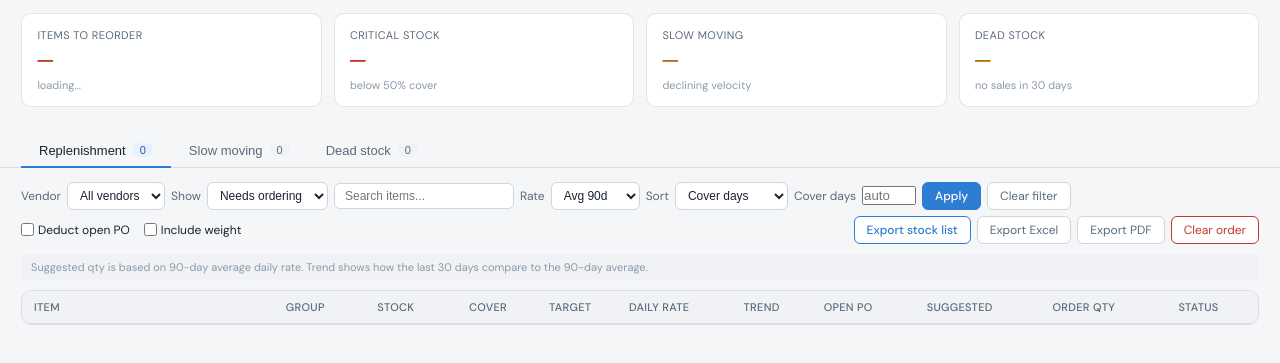
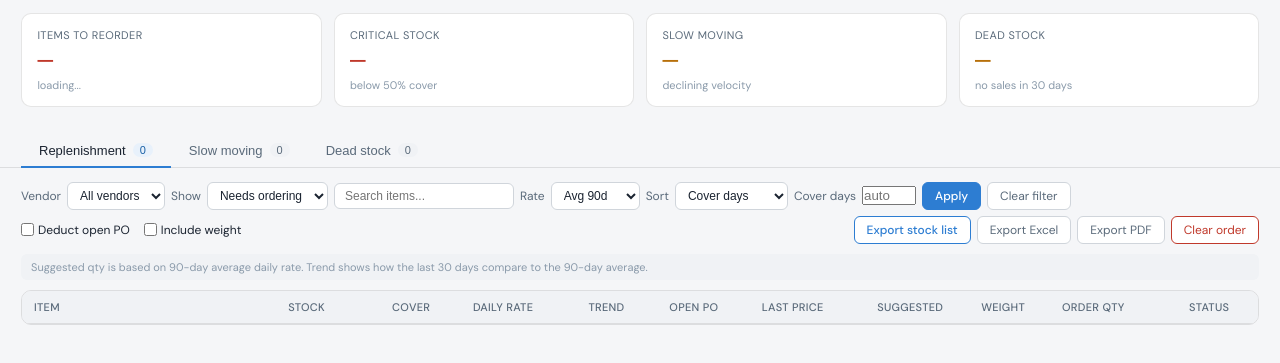
Before and after one commit to finsburysap-cpu/Finsbury-Hub, a plain HTML site: page stock.html in a window 1280 px wide. Shown: the part 57-420 px from the top of the page. Drawn offline with nearby package versions, Linux system fonts and the light colour scheme; a script that the page names is missing.

Commit message:
Update stock.html

```diff
--- a/stock.html
+++ b/stock.html
@@ -147,16 +147,16 @@
           <thead>
             <tr>
               <th style="width:22%">Item</th>
-              <th style="width:8%">Group</th>
-              <th style="width:8%">Stock</th>
+              <th style="width:9%">Stock</th>
               <th style="width:7%">Cover</th>
-              <th style="width:7%">Target</th>
               <th style="width:10%" id="th-rate">Daily rate</th>
               <th style="width:7%">Trend</th>
-              <th style="width:9%">Open PO</th>
-              <th style="width:11%">Suggested</th>
+              <th style="width:8%">Open PO</th>
+              <th style="width:10%">Last price</th>
+              <th style="width:9%">Suggested</th>
+              <th style="width:7%">Weight</th>
               <th style="width:11%">Order qty</th>
-              <th style="width:8%">Status</th>
+              <th style="width:7%">Status</th>
             </tr>
           </thead>
           <tbody id="tbody-replen"></tbody>
```
